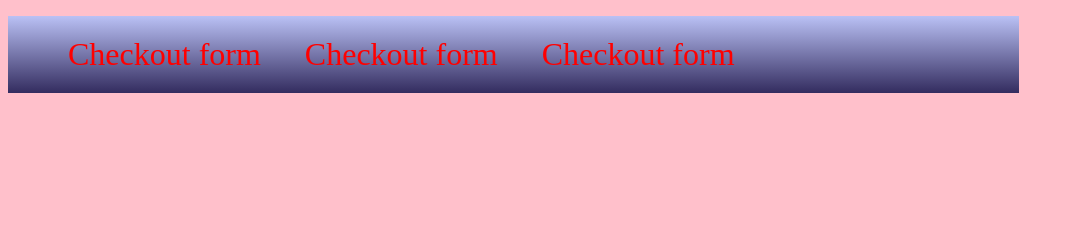
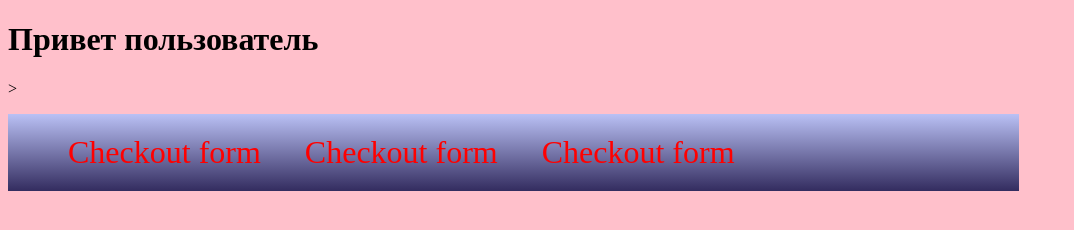
Before and after one commit to AlexDavydenko/homeWork, a plain HTML site: page index.html in a window 1280 px wide. Shown: the whole page, without its empty margins (0-1074 px from the left). Drawn offline with Linux system fonts and the light colour scheme.

Commit message:
добавили приветствие

```diff
--- a/index.html
+++ b/index.html
@@ -8,7 +8,8 @@
       </style>
   </head>
   <body>
-     <div a border-width = 15%>
+    <h1>Привет пользователь</h1>>
+    <div a border-width = 15%>
       <ul>
         <li>Checkout form</li>
         <li>Checkout form</li>
```
